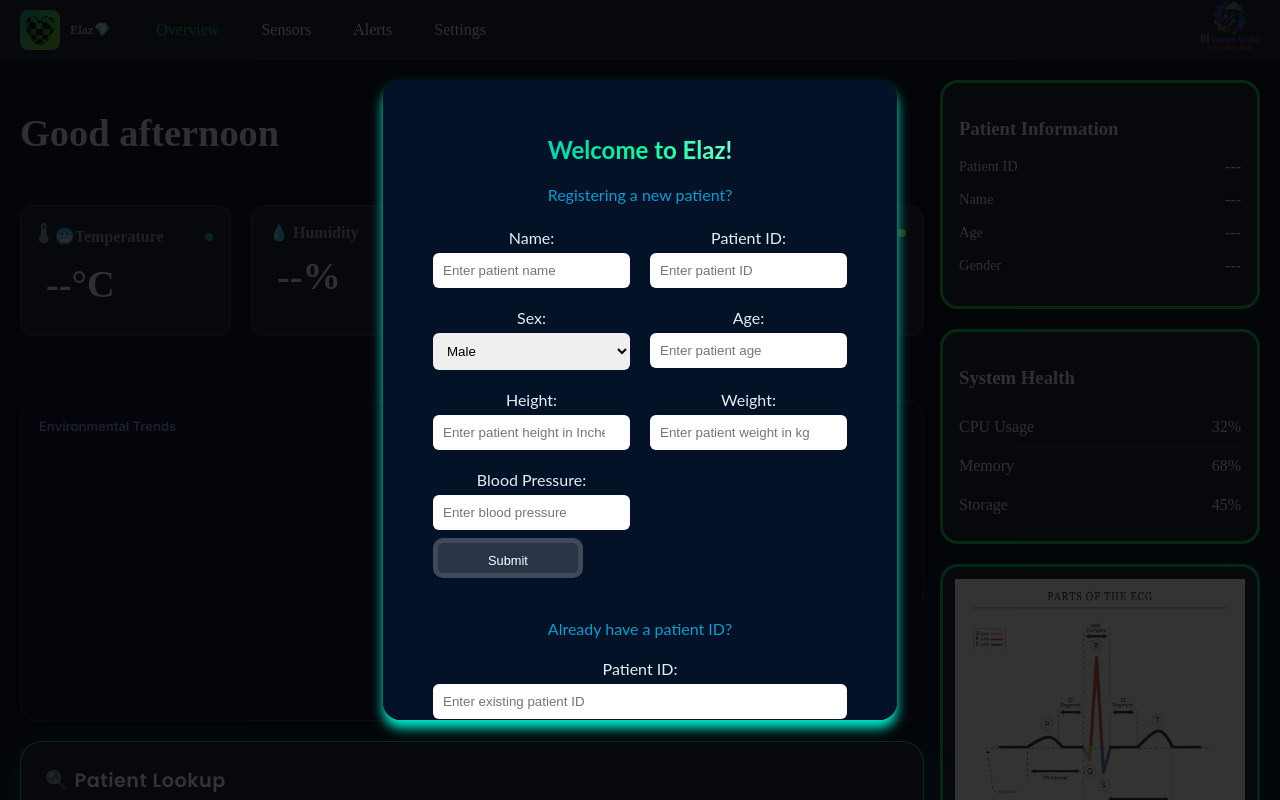
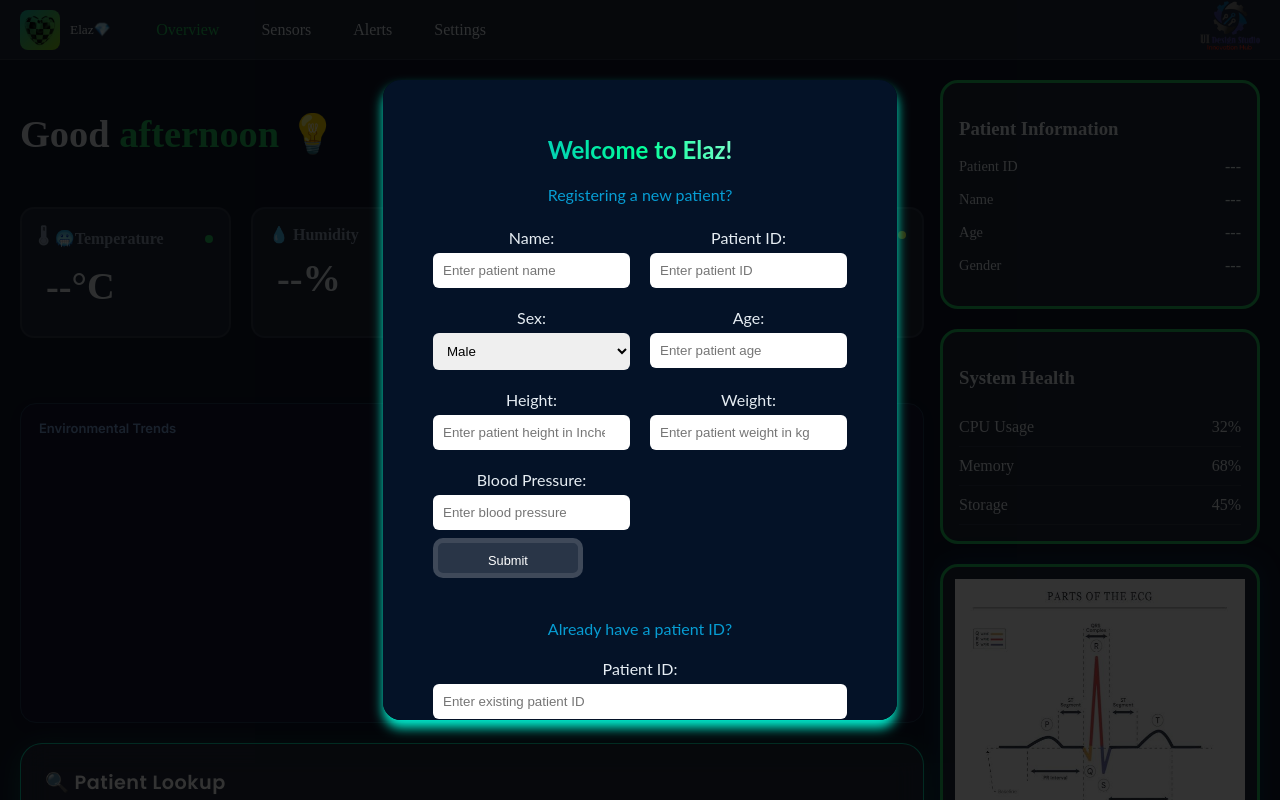
Before and after one commit to Indomitable-Essence/IoT-Health-Monitoring-System, a plain HTML site: page Frontend/inde.html in a window 1280 px wide. Shown: the top 800 px of the page. Drawn offline with nearby package versions, Linux system fonts and the light colour scheme; a script that the page names is missing.

Commit message:
Update greeting to include an emoji

```diff
--- a/Frontend/inde.html
+++ b/Frontend/inde.html
@@ -40,8 +40,8 @@
                         </div> -->
                             <!-- Saturday, June 6 -->
                         <h1>
-                            Good afternoon
-                            <!-- <span class="status">Comfortable 😪</span> -->
+                            Good
+                            <span class="status">afternoon 💡</span>
                         </h1>
                         <!-- <div class="sub">
                             6 sensors · last update 2:55pm
```
